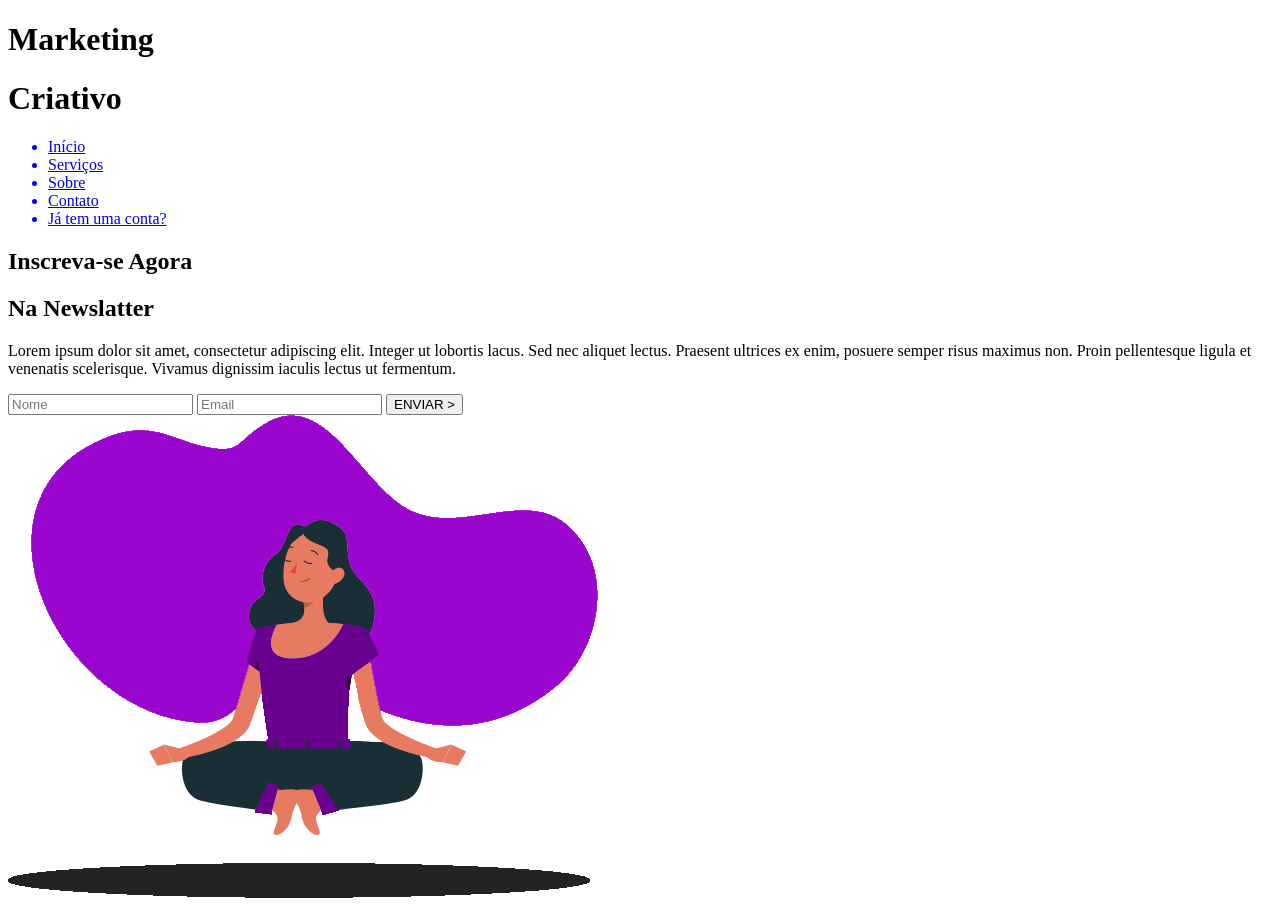
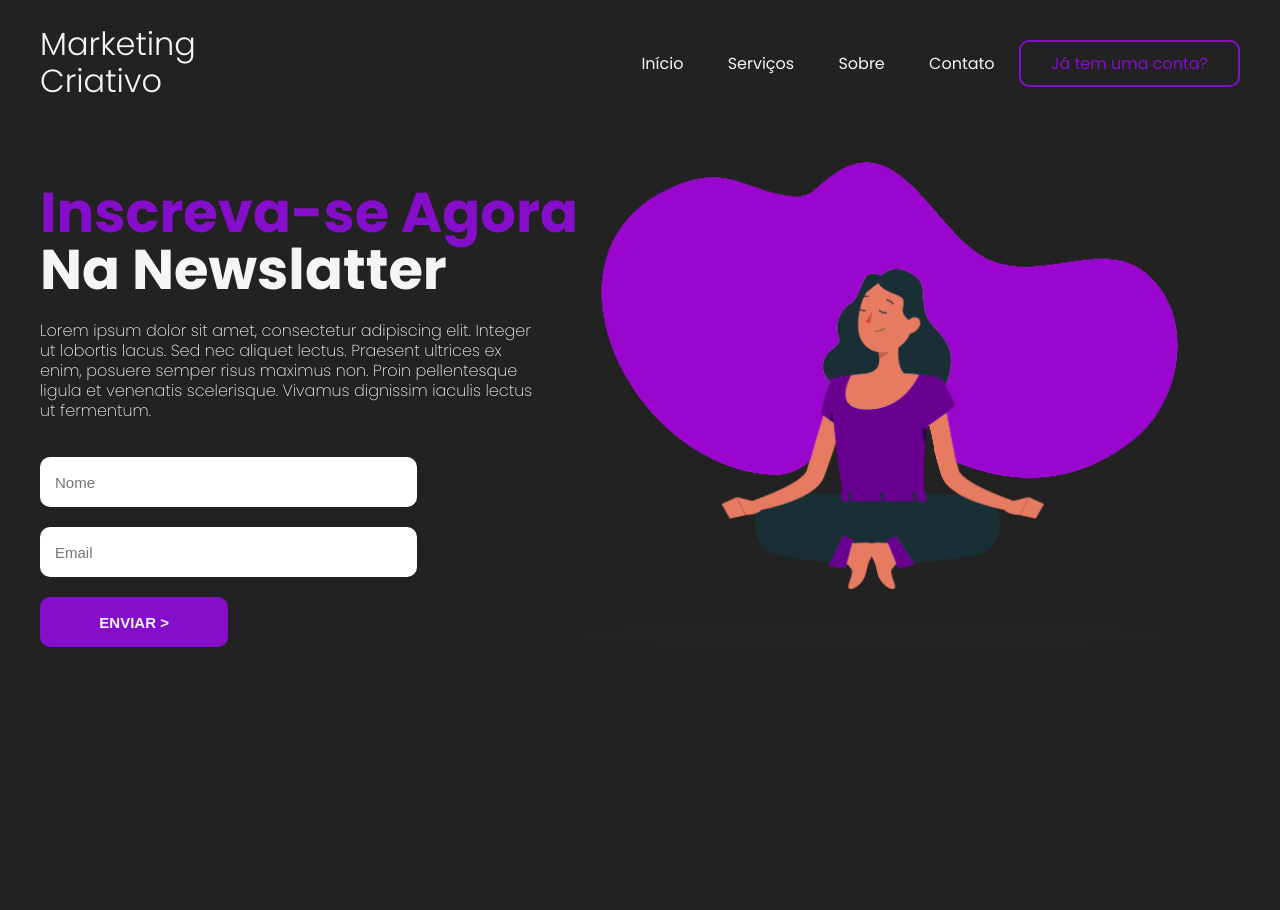
Before and after one commit to HenriqueRossi333/LandingPageNewsLatter, a plain HTML site: page index.html in a window 1280 px wide. After the commit the page ends 800 px from the top, so only its background shows below. Drawn offline with Linux system fonts and the light colour scheme; a web font is replaced by a local one.

Commit message:
Arquivo css praticamente pronto

```diff
--- /dev/null
+++ b/components/fonts/fonts.css
@@ -0,0 +1,59 @@
+
+@font-face {
+    font-family: 'poppinsblack';
+    src: url('../fonts/poppins-black-webfont.woff2') format('woff2'),
+         url('../fonts/poppins-black-webfont.woff') format('woff');
+    font-weight: normal;
+    font-style: normal;
+
+  }
+
+
+
+
+  @font-face {
+    font-family: 'poppinsbold';
+    src: url('../fonts/poppins-bold-webfont.woff2') format('woff2'),
+         url('../fonts/poppins-bold-webfont.woff') format('woff');
+    font-weight: normal;
+    font-style: normal;
+
+  }
+
+
+  @font-face {
+    font-family: 'poppinslight';
+    src: url('../fonts/poppins-light-webfont.woff2') format('woff2'),
+         url('../fonts/poppins-light-webfont.woff') format('woff');
+    font-weight: normal;
+    font-style: normal;
+
+  }
+
+
+  @font-face {
+    font-family: 'poppinsmedium';
+    src: url('../fonts/poppins-medium-webfont.woff2') format('woff2'),
+         url('../fonts/poppins-medium-webfont.woff') format('woff');
+    font-weight: normal;
+    font-style: normal;
+
+  }
+
+  @font-face {
+    font-family: 'poppinsregular';
+    src: url('../fonts/poppins-regular-webfont.woff2') format('woff2'),
+         url('../fonts/poppins-regular-webfont.woff') format('woff');
+    font-weight: normal;
+    font-style: normal;
+
+  }
+
+  @font-face {
+    font-family: 'poppinssemibold';
+    src: url('../fonts/poppins-semibold-webfont.woff2') format('woff2'),
+         url('../fonts/poppins-semibold-webfont.woff') format('woff');
+    font-weight: normal;
+    font-style: normal;
+
+  }
--- /dev/null
+++ b/css/fonts.css
@@ -0,0 +1,58 @@
+@font-face {
+    font-family: 'poppinsblack';
+    src: url('../components/fonts/poppins-black-webfont.woff2') format('woff2'),
+         url('../components/fonts/poppins-black-webfont.woff') format('woff');
+    font-weight: normal;
+    font-style: normal;
+
+  }
+
+
+
+
+  @font-face {
+    font-family: 'poppinsbold';
+    src: url('../components/fonts/poppins-bold-webfont.woff2') format('woff2'),
+         url('../components/fonts/poppins-bold-webfont.woff') format('woff');
+    font-weight: normal;
+    font-style: normal;
+
+  }
+
+
+  @font-face {
+    font-family: 'poppinslight';
+    src: url('../components/fonts/poppins-light-webfont.woff2') format('woff2'),
+         url('../components/fonts/poppins-light-webfont.woff') format('woff');
+    font-weight: normal;
+    font-style: normal;
+
+  }
+
+
+  @font-face {
+    font-family: 'poppinsmedium';
+    src: url('../components/fonts/poppins-medium-webfont.woff2') format('woff2'),
+         url('../components/fonts/poppins-medium-webfont.woff') format('woff');
+    font-weight: normal;
+    font-style: normal;
+
+  }
+
+  @font-face {
+    font-family: 'poppinsregular';
+    src: url('../components/fonts/poppins-regular-webfont.woff2') format('woff2'),
+         url('../components/fonts/poppins-regular-webfont.woff') format('woff');
+    font-weight: normal;
+    font-style: normal;
+
+  }
+
+  @font-face {
+    font-family: 'poppinssemibold';
+    src: url('../components/fonts/poppins-semibold-webfont.woff2') format('woff2'),
+         url('../components/fonts/poppins-semibold-webfont.woff') format('woff');
+    font-weight: normal;
+    font-style: normal;
+
+  }
--- a/css/style.css
+++ b/css/style.css
@@ -0,0 +1,115 @@
+@import url('https://fonts.googleapis.com/css2?family=Caramel&family=Poppins:ital,wght@0,100;0,200;0,300;0,400;0,500;0,600;0,700;0,800;0,900;1,100;1,200;1,300;1,400;1,500;1,600;1,700;1,800;1,900&family=Raleway:ital,wght@0,100..900;1,100..900&display=swap');
+
+body {
+    background-color: rgb(34, 34, 34);
+    color: whitesmoke;
+    font-family: Poppins;
+    max-width: 1200px;
+    margin: 0 auto;
+    padding: 15px;
+}
+
+header {
+    display: flex;
+    flex-direction: row;
+    justify-content: space-between;
+}
+
+#title {
+    flex-direction: column;
+    line-height: 15px;
+    transition: all 0.2s;
+}
+
+#title:hover {
+    cursor: pointer;
+}
+
+li {
+    display: inline-block;
+    margin: 20px;
+}
+
+a {
+    color: whitesmoke;
+    text-decoration: none;
+}
+
+a:hover {
+    color: rgb(132, 14, 201);
+    transition: all 0.5s;
+}
+
+#InscrevaSeButton{
+    border: 2px solid rgb(132, 14, 201);
+    color: rgb(132, 14, 201);
+    border-radius: 10px;
+    padding: 10px;
+}
+
+#InscrevaSeButton:hover{
+    transition: all 0.5s;
+    background-color: rgb(132, 14, 201);
+    color: whitesmoke;
+}
+
+h1 {
+    font-weight: 300;
+}
+
+main {
+    display: flex;
+    flex-direction: row;
+    margin-top: 50px;
+}
+
+h2 {
+    font-size: 56px;
+    line-height: 10px;
+    font-weight: bold;
+}
+
+span {
+    color: rgb(132, 14, 201);
+}
+
+p {
+    line-height: 20px;
+    max-width: 500px;
+    font-weight: 200;
+}
+
+form{
+    display: flex;
+    flex-direction: column;
+    width: 70%;
+}
+
+#submit{
+    height: 50px;
+    width: 50%;
+    background-color: rgb(132, 14, 201);
+    color: whitesmoke;
+    font-weight: bold;
+}
+
+#submit:hover{
+    background-color: transparent;
+    transition: all 0.5s;
+    cursor: pointer;
+    border: 2px solid rgb(132, 14, 201);
+    color: rgb(132, 14, 201);
+}
+
+img {
+    width: 600px;
+}
+
+input{
+    margin-top: 20px;
+    height: 20px;
+    padding: 15px;
+    border-radius: 10px;
+    border: none;
+    font-size: 15px;
+}
--- a/index.html
+++ b/index.html
@@ -4,6 +4,8 @@
 <head>
     <meta charset="UTF-8">
     <meta name="viewport" content="width=device-width, initial-scale=1.0">
+    <link rel="stylesheet" href="./css/style.css">
+    <script src="./js/app.js" defer></script>
     <title>Landing Page - News Latter</title>
 </head>
 
@@ -27,14 +29,14 @@
             <a href="./index.html">
                 <li>Contato</li>
             </a>
-            <a href="./index.html">
+            <a href="./index.html" id="InscrevaSeButton">
                 <li>Já tem uma conta?</li>
             </a>
         </ul>
     </header>
     <main class="main">
         <aside>
-            <h2>Inscreva-se Agora</h2>
+            <h2><span>Inscreva-se Agora</span></h2>
             <h2>Na Newslatter</h2>
             <p>
                 Lorem ipsum dolor sit amet, consectetur adipiscing elit. Integer ut lobortis lacus. Sed nec aliquet
@@ -44,7 +46,7 @@
             <form>
                 <input type="text" placeholder="Nome">
                 <input type="email" placeholder="Email">
-                <input type="submit" value="ENVIAR >">
+                <input type="submit" value="ENVIAR >" id="submit">
             </form>
         </aside>
         <article>
```
Also changed, not shown: js/app.js (added).
